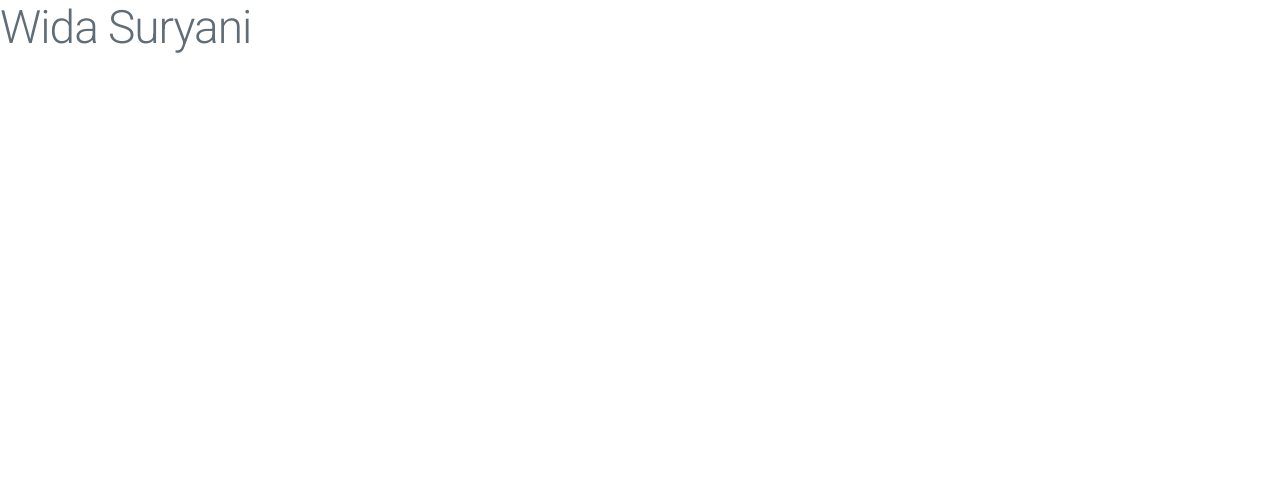
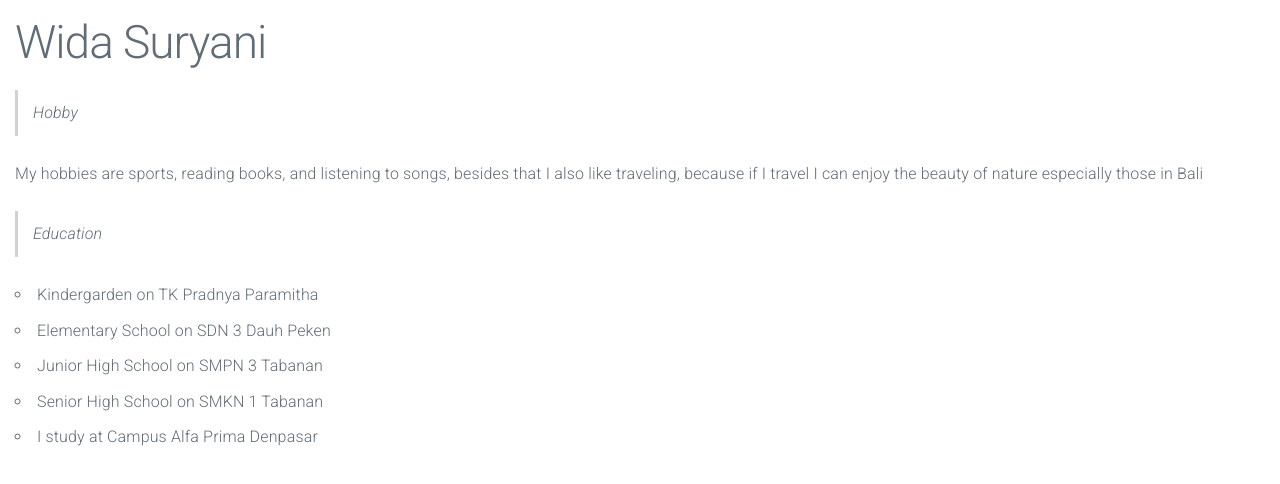
Before and after one commit to WidaSuryani/online-simple-cv-template, a website: page wida/index.html in a window 1280 px wide. Drawn offline with nearby package versions, Linux system fonts and the light colour scheme.

```diff
--- a/wida/index.html
+++ b/wida/index.html
@@ -8,9 +8,35 @@
 		<title>Milligram | A minimalist CSS framework.</title>
 		<link rel="stylesheet" href="https://fonts.googleapis.com/css?family=Roboto:300,300italic,700,700italic">
 		<link rel="stylesheet" href="https://cdnjs.cloudflare.com/ajax/libs/normalize/3.0.3/normalize.css">
-		<link rel="stylesheet" href="../node_modules/milligram/dist/milligram.css">
+        <link rel="stylesheet" href="../node_modules/milligram/dist/milligram.css">
+        <link rel="stylesheet" href="style.css">
 	</head>
 	<body>
-        <h1>Wida Suryani</h1>
+        <div>
+            <h1>Wida Suryani</h1>
+        </div>
+        <div>
+            <blockquote>
+                <p><em>Hobby</em></p>
+            </blockquote>
+           <p>My hobbies are sports, reading books, and listening to songs, besides that I also like traveling, because if I travel I can enjoy the beauty of nature especially those in Bali</p>
+        </div>
+
+        <div>
+            <blockquote>
+                <p><em>Education</em></p>
+            </blockquote>
+
+            <ul>
+                <li>Kindergarden on TK Pradnya Paramitha</li>
+                <li>Elementary School on SDN 3 Dauh Peken</li>
+                <li>Junior High School on SMPN 3 Tabanan </li>
+                <li>Senior High School on SMKN 1 Tabanan</li>
+                <li>I study at Campus Alfa Prima Denpasar</li>
+            </ul>
+        </div>
+
+
+
 	</body>
 </html>
--- /dev/null
+++ b/wida/style.css
@@ -0,0 +1,3 @@
+body {
+    padding: 15px;
+}
```
